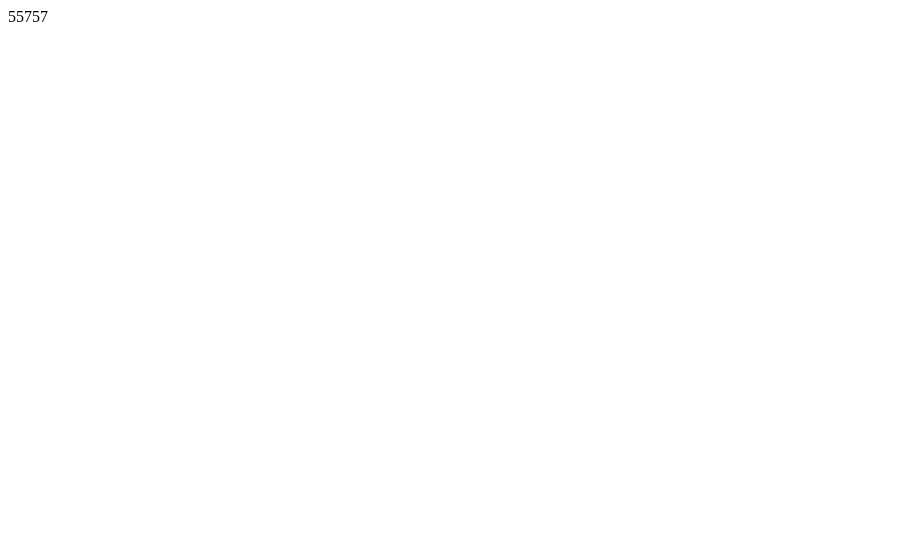
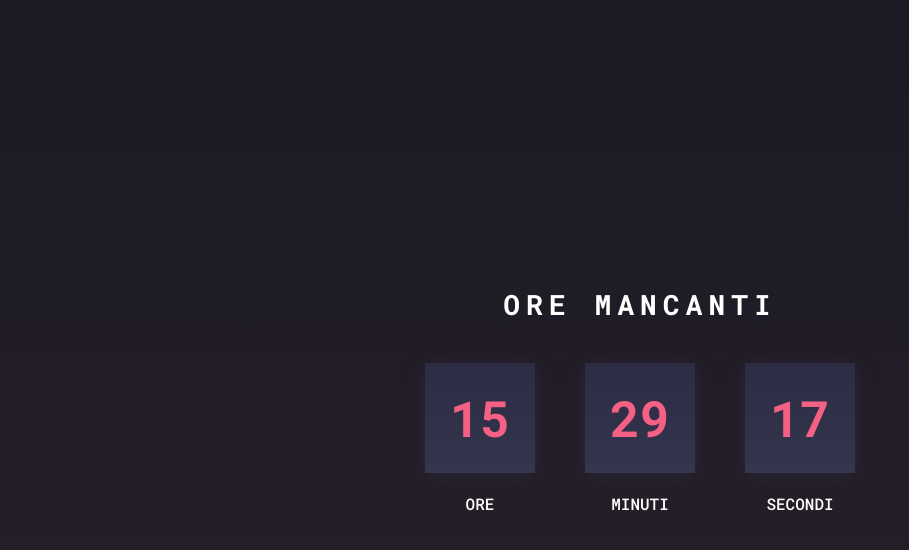
Before and after one commit to giacomofigus/js-simon, a plain HTML site: page index.html in a window 1280 px wide. Shown: the whole page, without its empty margins (0-909 px from the left). Drawn offline with Linux system fonts and the light colour scheme.

Commit message:
fix: countdown min-sec-ore

```diff
--- a/index.html
+++ b/index.html
@@ -6,11 +6,42 @@
     <title>Countdown</title>
 
     <link rel="stylesheet" href="style.css">
+
+    <link href="https://fonts.googleapis.com/css2?family=Roboto+Mono:wght@300;400;500;600;700&display=swap" rel="stylesheet">
 </head>
 <body>
-    <div id="text">
 
-    </div>
+    <main>
+        <div class="container">
+            <h2>ORE MANCANTI</h2>
+            <div class="container-box">
+                <div class="row">
+                    <div class="box" id="ore">
+
+                    </div>
+                    <p>Ore</p>
+                </div>
+
+
+                <div class="row">
+                    <div class="box" id="minuti">
+
+                    </div>
+                    <p>Minuti</p>
+                </div>
+
+                <div class="row">
+                    <div class="box" id="secondi">
+
+                    </div>
+                    <p>Secondi</p>
+                </div>
+
+            </div>
+        </div>
+    </main>
+
+
 
     <script src="./main.js"></script>
 </body>
--- a/main.js
+++ b/main.js
@@ -1,48 +1,29 @@
-/*
+const countdown = () => {
 
-Descrizione:
-fruttiamo le timing functions per fare il conto alla rovescia per la correzione di domani! Ogni secondo il nostro countdown dovrà scalare fino alle 9:30 di domani mattina!
-Consigli del giorno:
-Questo esercizio richiede un po' di ricerca ma anche un po' di domande che accompagnano l'uomo da tempo immemore:
-Da quante ore è composto un giorno?
-Da quanti minuti è composta un'ora?
-Da quanti secondi è composto un minuto?
-Da quanti millisecondi è composto un secondo?
-Quanti millisecondi mi separano da domani alle 9:30?
-Esiste un oggetto JS in grado di gestire le date?
-Esistono dei metodi per trasformare una data in millisecondi?
+// prendo la data di oggi
+const dataOggi = new Date().getTime()
 
-*/
+// prendo la data di domani
+const dataDomani = new Date ("January 19, 2024 09:30:00").getTime()
+
+// sottraggo quanto manca da oggi a domani
+let giornoMancanti = dataDomani - dataOggi
+
+const secondi = 1000
+const minuti = secondi * 60
+const ore = minuti * 60
+const giorni = ore * 24
+
+const timeGiorni = Math.floor(giornoMancanti / giorni)
+const timeOre = Math.floor((giornoMancanti % giorni) / ore)
+const timeMinuti = Math.floor((giornoMancanti % ore) / minuti)
+const timeSecondi = Math.floor((giornoMancanti % minuti) / secondi)
 
 
-// devo sapere l'ora e la data di oggi e domani
-    // recupero ora con variabile
-// dalla data e l'ora recuperare i secondi
-// intervallo tra oggi e domani in millisecondi
-// secondo deve decrementare fino a zero alle 9:30 di domani mattina
+document.getElementById("ore").innerHTML = timeOre
+document.getElementById("minuti").innerHTML = timeMinuti
+document.getElementById("secondi").innerHTML = timeSecondi
+}
 
-// DATA OGGI
-const dataOggi = new Date()
-let secondiOggi = dataOggi.getSeconds()
 
-// DATA DOMANI
-const dataDomani = new Date("January 19, 2024 9:30:00")
-let secondiDomani = dataDomani.getSeconds()
-
-//Secondi mancanti tra oggi e domani trasformo millisecondi in secondi
-let millisecMancanti = dataOggi - dataDomani;
-let sec = Math.round(millisecMancanti/1000);
-
-// cuntdown dinamico in Html
-const countdown = setInterval(function(){
-
-    if(sec === 0){
-        clearInterval()
-        alert("Sono le 9:30!")
-
-    } else{
-        sec++
-        document.getElementById("text").innerHTML = sec * -1
-    }
-
-}, 1000)
+setInterval(countdown, 1000)
--- a/style.css
+++ b/style.css
@@ -0,0 +1,78 @@
+*{
+    margin: 0;
+    padding: 0;
+    box-sizing: border-box;
+}
+
+html{
+    font-family: 'Roboto Mono', monospace;
+}
+
+body{
+    background: linear-gradient(rgb(26,26,36), rgb(42,32,43));
+    height: 100vh;
+}
+
+main{
+    height: 100%;
+    display: flex;
+    justify-content: center;
+}
+
+.container{
+    display: flex;
+    flex-direction: column;
+    align-items:center ;
+    justify-content: center;
+    gap: 40px;
+}
+
+.container h2{
+    color: white;
+    letter-spacing: 6px;
+    font-size: 28px;
+}
+
+.container .container-box{
+    display: flex;
+    gap: 50px;
+
+}
+
+.container .container-box .row{
+    display: flex;
+    flex-direction: column;
+    align-items: center;
+}
+
+.container .container-box .row p{
+    margin-top: 20px;
+    font-weight: 500;
+    color: white;
+    text-transform: uppercase;
+}
+
+.container .container-box .box{
+    aspect-ratio: 1;
+    width: 110px;
+    background: linear-gradient(rgb(44,44,68), rgb(52,54,78));
+    box-shadow: 0px 2px 18px 0px rgba(52,54,78, 0.4);
+    color: #F56085;
+    display: flex;
+    justify-content: center;
+    align-items: center;
+    font-size: 50px;
+    font-weight: bold;
+}
+
+
+@media (max-width: 425px){
+    .container .container-box{
+        flex-direction: column;
+
+    }
+
+    .container .container-box .box{
+        width: 160px;
+    }
+}
```
